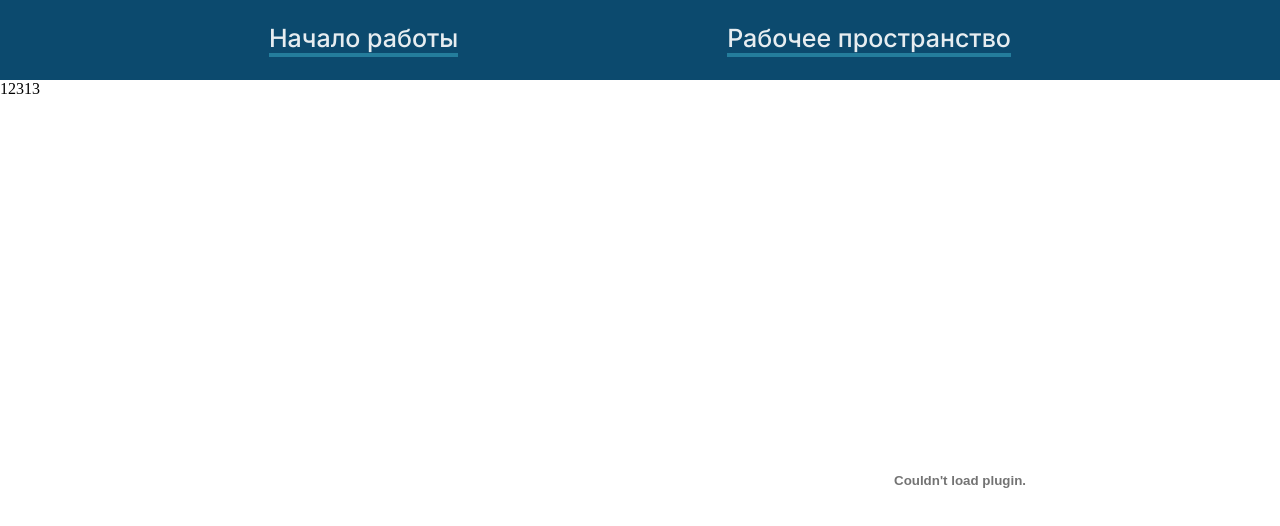
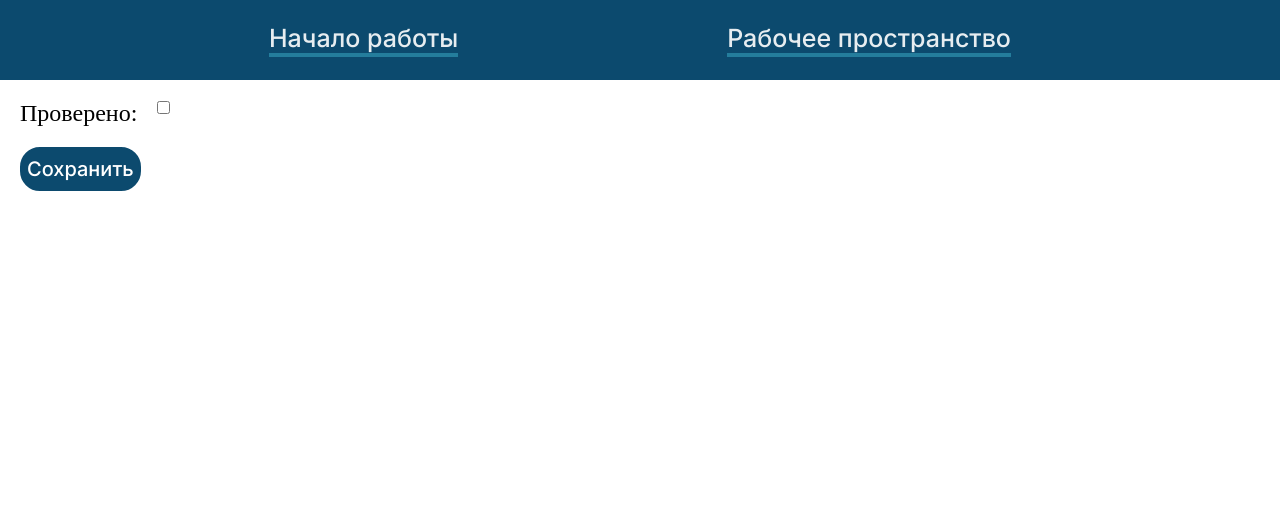
Before and after one commit to Stepankc/hackathon, a React (Create React App) app: page /document in a window 1280 px wide. Shown: the top 526 px of the page. Built offline with nearby package versions, Linux system fonts and the light colour scheme; no server answers.

Commit message:
last review

```diff
--- /dev/null
+++ b/src/components/Doc.jsx
@@ -0,0 +1,32 @@
+import React from 'react'
+import DocComponent from './DocComponent'
+
+const doc = (props) => {
+    return (
+        <div>
+            <div className='refactorDoc'>
+                <div className="info">
+                    <div className="initialValue">
+                        <div className="TopBlock">
+                        </div>
+                        <div className="BottomBlock">
+                            <DocComponent/>
+                            <div>
+                                <p className="CheckTitle">Проверено: </p>
+                            </div>
+                            <div>
+                                <input type="checkbox" id="checked" name="Checked" />
+                            </div>
+                        </div>
+                        <button className="saveButton">Сохранить</button>
+                    </div>
+                </div>
+                <div className='document'>
+                    <embed src={props.el.pdfUrl} />
+                </div>
+            </div>
+        </div>
+    )
+}
+
+export default doc
--- /dev/null
+++ b/src/components/DocComponent.jsx
@@ -0,0 +1,12 @@
+import React from 'react'
+
+const docComponent = (props) => {
+  return (
+      <div>
+        <h1 className="propsTitle"></h1>
+        <p className="propsText"></p>
+    </div>
+  )
+}
+
+export default docComponent
--- a/src/components/Ticket.jsx
+++ b/src/components/Ticket.jsx
@@ -7,8 +7,8 @@ const Ticket = (props) => {
         <div>
             <Link className="TicketLink" to="/document">
                 <div className='ticket'>
-                    <div className='ticketName'>{props.post.id}</div>
-                    <div className='ticketStatus done'>DONE</div>
+                    <div className='ticketName'>{props.post.name}</div>
+                    <div className='ticketStatus done'>{props.post.status}</div>
                 </div>
             </Link>
             <hr className='underline' />
--- a/src/pages/DocumentPage.jsx
+++ b/src/pages/DocumentPage.jsx
@@ -1,18 +1,27 @@
-import React from 'react';
+import React, { useState, useEffect } from 'react';
 import Header from '../components/Header';
+import Doc from '../components/Doc';
+import axios from 'axios';
 
 const DocumentPage = () => {
+
+    const [props, setProps] = useState([])
+
+    useEffect(() => {
+        const getData = async () => {
+          await axios.get(`http://10.3.4.14:8080/documents/${1}`)
+          .then(res => {
+            setProps(res.data)
+          })
+        }
+        getData()
+      }, [])
     return (
         <div>
             <Header />
-            <div className='refactorDoc'>
-                <div className="info">12313</div>
-                <div className='document'>
-                    <embed src="https://africau.edu/images/default/sample.pdf" />
-                </div>
-            </div>
+            {<Doc el = {props}/>}
         </div>
-    );
+    )
 };
 
 export default DocumentPage;
--- a/src/pages/WorkSpace.jsx
+++ b/src/pages/WorkSpace.jsx
@@ -3,7 +3,7 @@ import Ticket from '../components/Ticket'
 import axios from 'axios'
 import ReactPaginate from 'react-paginate';
 import Header from '../components/Header.jsx';
-import { Pagination } from '@mui/material';
+
 
 
 const WorkSpace = () => {
@@ -21,7 +21,7 @@ const WorkSpace = () => {
     }
 
     const getAllPosts = async () => {
-        const res = await axios.get(`https://jsonplaceholder.typicode.com/posts`)
+        const res = await axios.get(`http://10.3.4.14:8080/documents`)
         const data = res.data;
         const slice = data.slice(offset - 1 , offset - 1 + postsPerPage)
         const postData = getPostData(slice)
--- a/src/style/workSpace.sass
+++ b/src/style/workSpace.sass
@@ -36,3 +36,41 @@
     background-color: #000
 ul
     list-style-type: none
+
+.CheckTitle
+    margin-right: 20px
+    font-family: 'Inter Regular'
+    font-size: 24px
+.TopBlock
+    font-family: Inter
+    font-size: 24px
+.BottomBlock
+    display: flex
+    flex-direction: row
+.propsText
+    font-family: 'Inter Regular'
+    font-size: 24px
+.initialValue
+    margin: 20px
+
+.saveButton
+    margin-top: 20px
+    display: flex
+    justify-content: center
+    align-items: center
+    align-content: center
+    padding: 5px
+    background: #0C4A6E
+    border: 2.5px solid #0C4A6E
+    border-radius: 20px
+    cursor: pointer
+    color: #fff
+    font-family: 'Inter'
+    font-style: normal
+    font-weight: 500
+    font-size: 20px
+    line-height: 30px
+    text-decoration: none
+.propsText
+    font-family: 'Inter Medium'
+    font-size: 26px
```
Also changed, not shown: json.json (added, +16 -0 lines).
